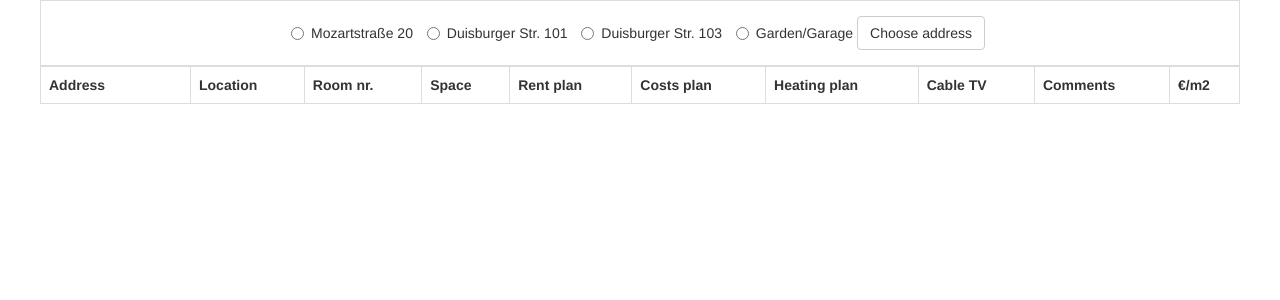
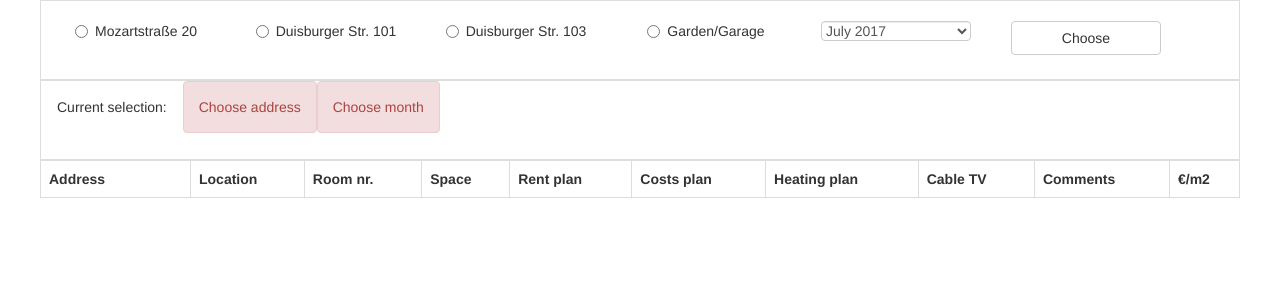
Before and after one commit to Nefyodov/germany, a PHP site: page /inc/addRental.php in a window 1280 px wide. Shown: the top 300 px of the page. Run offline with PHP 8.4, Linux system fonts and the light colour scheme; data comes from the database, SQL or seed files in the repository; lists and menus that the app fills with data are empty.

Commit message:
pre-finish rental

```diff
--- a/inc/addRental.php
+++ b/inc/addRental.php
@@ -14,8 +14,8 @@ require_once '../lib/lib.php';
     <script src="../style/js/bootstrap.js"></script>
 </head>
 <body>
-    <div class="center-block">
-        <form class="center-block" action="<?php echo $_SERVER['REQUEST_URI'];?>" method="post">
+    <div class="center-block header">
+        <form class="table-main" action="<?php echo $_SERVER['REQUEST_URI'];?>" method="post">
                 <label class="radio-inline">
                     <input type="radio" name="address" value="Mozartstraße 20"> Mozartstraße 20
                 </label>
@@ -28,8 +28,15 @@ require_once '../lib/lib.php';
                 <label class="radio-inline">
                     <input type="radio" name="address" value="Garden/Garage"> Garden/Garage
                 </label>
-            <input class="btn btn-default" type="submit" value="Choose address">
+                <?php
+                //Выпадающий список выбора месяца, месяц отправляется $_POST
+                selectedMonth();
+                ?>
+                <input class="btn btn-default" type="submit" value="Choose">
         </form>
+    </div>
+    <div class="center-block header">
+        <?php coorentSelection();?>
     </div>
     <div class="center-block">
         <table class="table table-bordered">
--- a/lib/lib.php
+++ b/lib/lib.php
@@ -15,3 +15,43 @@ function chooseAddress(){
         return $chooseAddress;
     }
 }
+
+function chooseMonth(){
+    if (isset($_POST['month'])) {
+        $selectedMonth = trim($_POST['month']);
+        return $selectedMonth;
+    }else {
+        $date = getdate();
+        $selectedMonth = $date['month'] . ' 2017';
+        return $selectedMonth;
+    }
+}
+
+function selectedMonth(){
+    echo '<select class="form-control" name="month" required>';
+    global $month;
+    $selectedMonth = chooseMonth();
+    for ($i=1; $i<=12; $i++){
+        $m = date('F Y',mktime(0,0,0,$i));
+        if ($m == $selectedMonth)
+            echo '<option selected value='.$m .'>'. $m . '</option>';
+        else
+            echo '<option value='.$m .'>'. $m . '</option>';
+    }
+    echo '</select>';
+}
+
+function coorentSelection(){
+    echo '<div class="alert">Current selection:</div>';
+        if (isset($_POST['address'])) {
+            echo '<div class="alert alert-success" role="alert">' . $_POST['address'] . '</div>';
+        } else {
+            echo '<div class="alert alert-danger" role="alert"> Choose address</div>';
+        }
+    if (isset($_POST['month'])){
+        echo '<div class="alert alert-success" role="alert">' . $_POST['month'] . '</div>';
+    }else{
+        echo '<div class="alert alert-danger" role="alert"> Choose month</div>';
+    }
+
+}
--- a/style/css/main.css
+++ b/style/css/main.css
@@ -1,37 +1,37 @@
 body {
-    margin: 0;
     padding: 0;
+    text-align: center;
+    margin: 0 auto;
 }
 .menu {
     width: 400px;
     margin: 0 auto;
-}
-h1,h3 {
-    text-align: center;
-}
-.list-group-item {
-    text-align: center;
 }
 .center-block {
     width: 1200px;
 }
 .table {
     width: 100%;
-    margin: 0 auto;
 }
-form {
-    width: 100%;
+.header {
     border: 1px solid #ddd;
-    padding-top: 15px;
-    padding-bottom: 15px;
-
+    height: 80px;
+    margin:auto;
+    position: static;
 }
-.radio-inline:first-child {
-    margin-left: 250px;
+.header .radio-inline, .header .form-control,.header .btn{
+    width: 150px;
+    float: left;
+    margin: 20px;
+}
+.alert {
+    position: inherit;
+    float: left;
 }
 .form-control {
     height: 20px;
     width: 80px;
+    padding: 0;
 }
 th:first-child, td:first-child {
     width: 150px;
```
Lines whose indentation alone changed are shown as unchanged.
